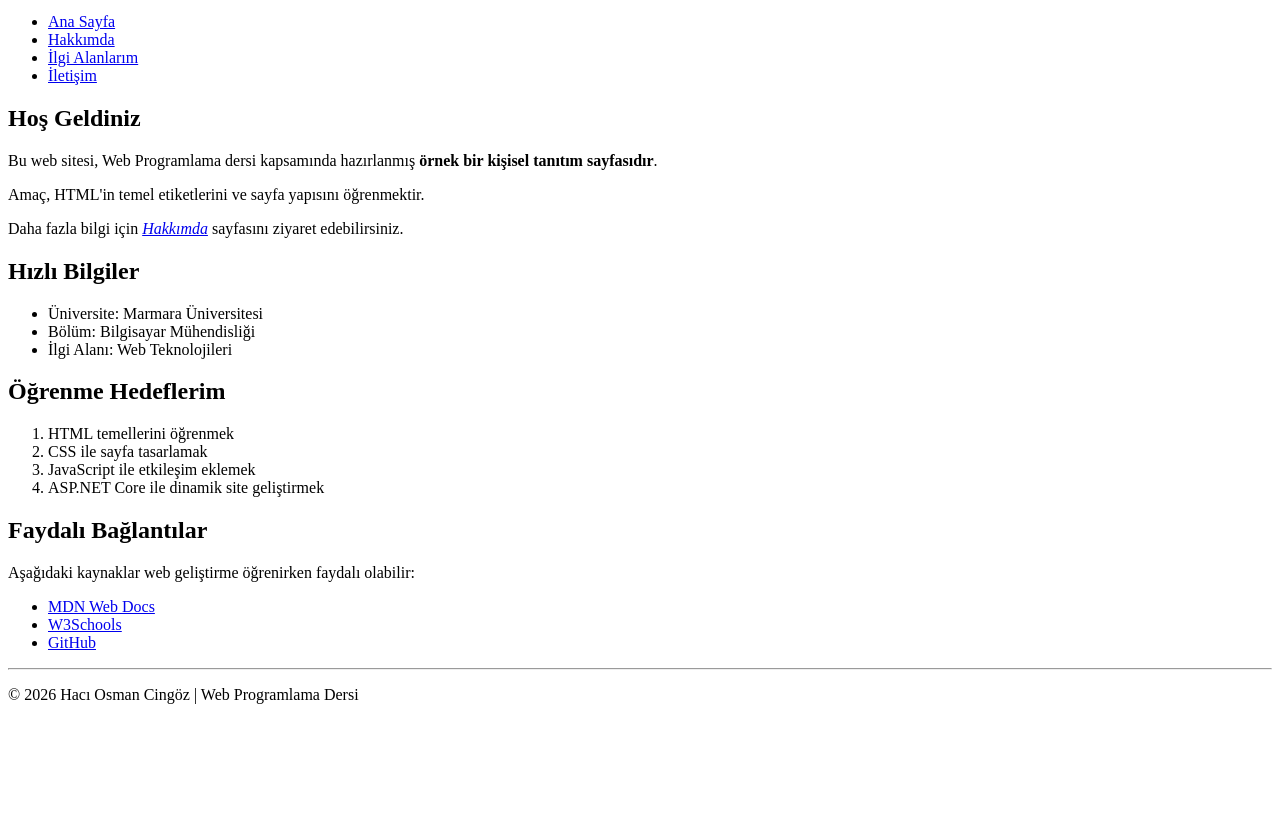
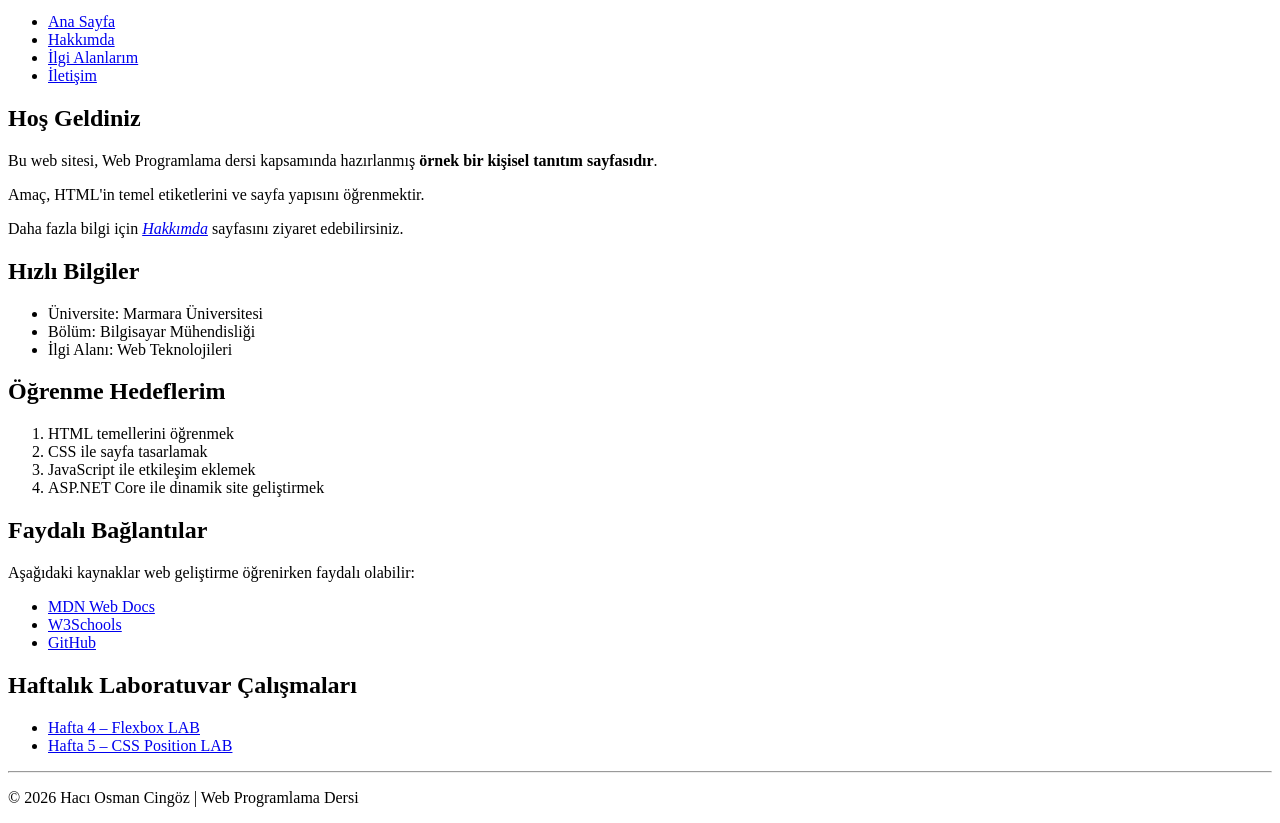
Before and after one commit to usmancn/usmancn.github.io, a plain HTML site: page index.html in a window 1280 px wide. Shown: the part 101-924 px from the top of the page. Before the commit the page ends 821 px from the top, so only its background shows below. Drawn offline with Linux system fonts and the light colour scheme.

Commit message:
Improve content structure and add lab links
Split a long paragraph into two lines for better readability and added links to weekly lab assignments.

```diff
--- a/index.html
+++ b/index.html
@@ -1,9 +1,11 @@
 <!DOCTYPE html>
 <html>
+
 <head>
     <meta charset="UTF-8">
     <title>Ana Sayfa</title>
 </head>
+
 <body>
 
     <header>
@@ -22,7 +24,8 @@
 
     <main>
         <h2>Hoş Geldiniz</h2>
-        <p>Bu web sitesi, Web Programlama dersi kapsamında hazırlanmış <strong>örnek bir kişisel tanıtım sayfasıdır</strong>.</p>
+        <p>Bu web sitesi, Web Programlama dersi kapsamında hazırlanmış <strong>örnek bir kişisel tanıtım
+                sayfasıdır</strong>.</p>
         <p>Amaç, HTML'in temel etiketlerini ve sayfa yapısını öğrenmektir.</p>
         <p>Daha fazla bilgi için <a href="about.html"><em>Hakkımda</em></a> sayfasını ziyaret edebilirsiniz.</p>
 
@@ -48,6 +51,12 @@
             <li><a href="https://www.w3schools.com">W3Schools</a></li>
             <li><a href="https://github.com">GitHub</a></li>
         </ul>
+
+        <h2>Haftalık Laboratuvar Çalışmaları</h2>
+        <ul>
+            <li><a href="hafta4/index.html">Hafta 4 – Flexbox LAB</a></li>
+            <li><a href="hafta5/lab-position.html">Hafta 5 – CSS Position LAB</a></li>
+        </ul>
     </main>
 
     <hr>
@@ -56,4 +65,5 @@
     </footer>
 
 </body>
+
 </html>
```
